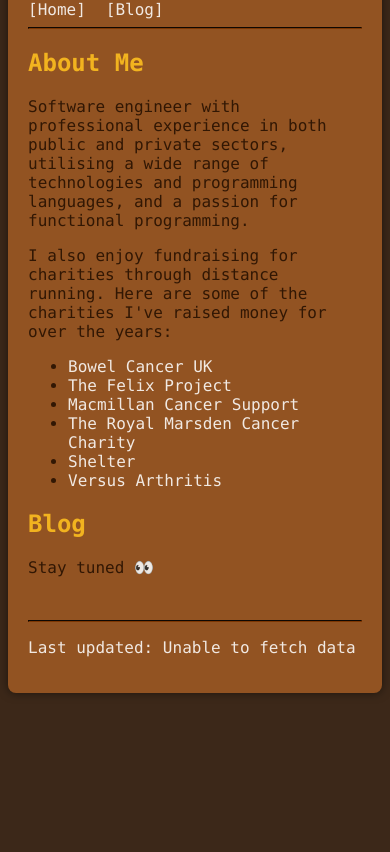
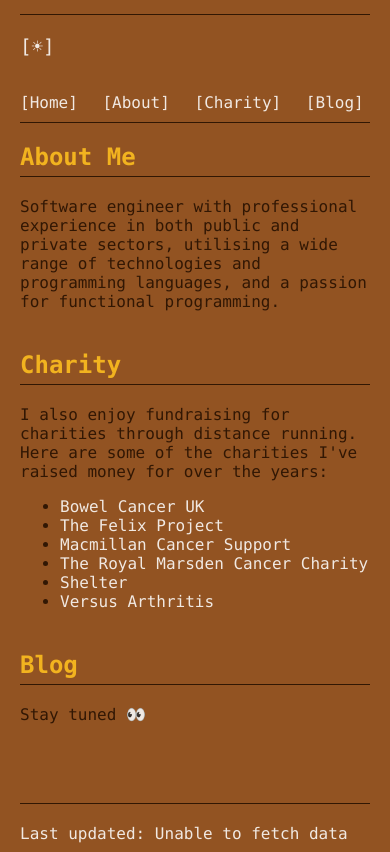
Before and after one commit to ngmjohnstone/ngmjohnstone.github.io, a website built with Vite: page index.html in a window 390 px wide. Shown: the part 126-978 px from the top of the page. Before the commit the page ends 844 px from the top, so only its background shows below. Built offline with nearby package versions, Linux system fonts and the light colour scheme; no server answers.

Commit message:
Restyle (#15)
* wip restyle

* wip nav and css changes

* light dark and other style changes

```diff
--- a/about.js
+++ b/about.js
@@ -8,10 +8,10 @@ const aboutText = `
 
 function createAboutSection() {
     const aboutSectionHTML = `
-      <div class="section-container" id="about">
+      <section class="section-container" id="about">
         <h2>${aboutTitle}</h2>
         <p>${aboutText}</p>
-      </div>
+      </section>
     `;
     return aboutSectionHTML;
   }
--- a/blog.js
+++ b/blog.js
@@ -7,10 +7,10 @@ const blogText = `
 
 function createBlogSection() {
     const blogSectionHtml = `
-      <div class="section-container" id="blog">
+      <section class="section-container" id="blog">
         <h2>${blogTitle}</h2>
         <p>${blogText}</p>
-      </div>
+      </section>
     `;
     return blogSectionHtml;
   }
--- a/charity.js
+++ b/charity.js
@@ -34,6 +34,7 @@ const charities = [
 ];
 
 function createCharitySection() {
+    const charityTitle = 'Charity';
 
     const charityItemHtml = charities.map(charityItem => `
         <li>
@@ -44,12 +45,13 @@ function createCharitySection() {
     `).join(' ');
 
     const charitySectionHtml = `
-      <div class="section-container" id="charity">
+      <section class="section-container" id="charity">
+        <h2>${charityTitle}</h2>
         <p>${charityText}</p>
         <ul class="list-container">
             ${charityItemHtml}
         </ul>
-      </div>
+      </section>
     `;
     return charitySectionHtml;
   }
--- a/main.js
+++ b/main.js
@@ -7,10 +7,45 @@ import { createFooterSection } from './footer.js';
 import { createHeaderSection } from './header.js';
 import { createNavSection } from './nav.js';
 
-document.querySelector('#app').innerHTML =
-  createHeaderSection() +
-  createNavSection() +
-  createAboutSection() +
-  createCharitySection() +
-  createBlogSection() +
-  createFooterSection();
+const app = document.querySelector('#app');
+
+app.innerHTML = `
+  ${createHeaderSection()}
+  <div class="layout-container">
+    <aside class="sidebar">
+      ${createNavSection()}
+    </aside>
+    <main class="content">
+      ${createAboutSection()}
+      ${createCharitySection()}
+      ${createBlogSection()}
+    </main>
+  </div>
+  ${createFooterSection()}
+`;
+
+const themeToggle = document.getElementById('theme-toggle');
+const currentTheme = localStorage.getItem('theme') || 'dark';
+
+const updateToggleText = (theme) => {
+  themeToggle.textContent = theme === 'light' ? '[☾]' : '[☀]';
+};
+
+if (currentTheme === 'light') {
+  document.documentElement.setAttribute('data-theme', 'light');
+}
+updateToggleText(currentTheme);
+
+themeToggle.addEventListener('click', (e) => {
+  e.preventDefault();
+  let theme = document.documentElement.getAttribute('data-theme');
+  if (theme === 'light') {
+    document.documentElement.removeAttribute('data-theme');
+    localStorage.setItem('theme', 'dark');
+    updateToggleText('dark');
+  } else {
+    document.documentElement.setAttribute('data-theme', 'light');
+    localStorage.setItem('theme', 'light');
+    updateToggleText('light');
+  }
+});
--- a/nav.js
+++ b/nav.js
@@ -3,20 +3,23 @@
 const profileImageUrl = '/favicon.png';
 
 function createNavSection() {
-  const headerSectionHtml = `
+  const navHtml = `
     <nav>
-      <ul>
-        <li>
-          <a href="/">[Home]</a>
-        </li>
-        <li>
-          <a href="#blog">[Blog]</a>
-        </li>
-      </ul>
+      <div class="theme-toggle-container">
+        <a href="#" id="theme-toggle"></a>
+      </div>
+      <div class="nav-section">
+        <h3>Navigation</h3>
+        <ul>
+          <li><a href="/">[Home]</a></li>
+          <li><a href="#about">[About]</a></li>
+          <li><a href="#charity">[Charity]</a></li>
+          <li><a href="#blog">[Blog]</a></li>
+        </ul>
+      </div>
     </nav>
-    <hr>
   `;
-  return headerSectionHtml;
+  return navHtml;
 }
 
 export { createNavSection };
--- a/public/style.css
+++ b/public/style.css
@@ -1,51 +1,130 @@
 :root {
-  /* Text */
   font-family: 'Monaco', monospace;
-  color: var(--dirt);
 
-  /* Colour */
-  --background-color: rgba(36, 36, 36, 1);
-  --naranja: rgba(255, 192, 31, 0.877);
-  --white: rgba(255, 255, 255, 0.87);
-  --box-shadow: 0 0 10px rgba(0, 0, 0, 0.5);
-  --clay: rgba(255, 137, 46, 0.441);
-  --dirt: rgba(39, 17, 0, 0.9);
-
+  /* --- Default (Dark Theme) --- */
+  --bg-page: rgba(39, 17, 0, 0.9);
+  --bg-content: rgba(255, 137, 46, 0.441);
+  --text-body: rgba(39, 17, 0, 0.9);
+  --text-header: rgba(255, 192, 31, 0.877);
+  --link-color: rgba(255, 255, 255, 0.87);
+  --border-color: rgba(39, 17, 0, 0.9);
+  --shadow-value: 0 0 10px rgba(0, 0, 0, 0.5);
 }
 
-/* Other core styles / behaviours */
-#app {
-  background-color: var(--clay);
-  margin: 0 auto;
-  padding: 20px;
-  border-radius: 8px;
-  box-shadow: var(--box-shadow);
+[data-theme="light"] {
+  --bg-page: #fffaf0;
+  --bg-content: #ffe0b2;
+  --text-body: #4e342e;
+  --text-header: #ef6c00;
+  --link-color: #d84315;
+  --border-color: #d7ccc8;
+  --shadow-value: 0 0 10px rgba(0, 0, 0, 0.1);
 }
 
+/* Global Styles */
 html {
   scroll-behavior: smooth;
 }
 
 body {
-  background-color: var(--dirt);
+  background-color: var(--bg-page);
+  color: var(--text-body);
+  margin: 0;
+  padding: 20px 0;
+}
+
+#app {
+  background-color: var(--bg-content);
+  margin: 0 auto;
+  padding: 20px;
+  border-radius: 8px;
+  box-shadow: var(--shadow-value);
+  max-width: 1200px;
 }
 
 hr {
-  border-color: var(--dirt);
+  border: 0;
+  border-top: 1px solid var(--border-color);
+  margin: 20px 0;
+}
+
+/* Layout */
+.layout-container {
+  display: flex;
+  flex-direction: row;
+  gap: 40px;
+  margin-top: 20px;
+}
+
+.sidebar {
+  width: 200px;
+  flex-shrink: 0;
+}
+
+.content {
+  flex-grow: 1;
+}
+
+/* Mobile Responsiveness */
+@media (max-width: 768px) {
+  .layout-container {
+    flex-direction: column;
+    gap: 20px;
+  }
+  .sidebar {
+    width: 100%;
+  }
+  .sidebar nav {
+    border-bottom: 1px solid var(--border-color);
+    padding-bottom: 10px;
+    display: flex;
+    flex-wrap: wrap;
+    gap: 15px;
+    align-items: center;
+  }
+  .theme-toggle-container {
+    margin-bottom: 0;
+  }
+  .sidebar nav .nav-section h3 {
+    display: none;
+  }
+  .sidebar nav .nav-section, .sidebar nav ul {
+    display: inline;
+    margin: 0;
+    padding: 0;
+  }
+  .sidebar nav ul li {
+    display: inline-block;
+    margin-bottom: 0;
+    margin-right: 15px;
+  }
+  .sidebar nav ul li:last-child {
+    margin-right: 0;
+  }
 }
 
 /* Links */
 a {
-  color: var(--white);
+  color: var(--link-color);
   text-decoration: none;
 }
 
 a:hover {
-  background: var(--dirt);
+  background: var(--text-body);
   background-clip: text;
   -webkit-background-clip: text;
   -webkit-text-fill-color: transparent;
   animation: gradient-animation 0.7s infinite;
+}
+
+/* Theme Toggle Button */
+.theme-toggle-container {
+  margin-bottom: 20px;
+}
+
+#theme-toggle {
+  display: inline-block;
+  font-size: 1.2em;
 }
 
 /* Header */
@@ -61,69 +140,33 @@ a:hover {
   margin-right: 10px;
   width: auto;
   height: 2.5em;
-  margin-right: 10px;
   border-radius: 8px;
 }
 
 .header-container .text {
-  background: var(--dirt);
+  background: var(--text-body);
   background-clip: text;
   -webkit-background-clip: text;
   -webkit-text-fill-color: transparent;
   text-align: center;
+  text-decoration: none;
 }
 
 .header-container .text:hover {
   animation: gradient-animation 0.7s infinite;
 }
 
-/* Funky animation for links */
+/* Animations */
 @keyframes gradient-animation {
-  0% {
-      background: linear-gradient(135deg, #00ff4c, #ff9ddb);
-      background-clip: text;
-      -webkit-background-clip: text;
-  }
-  12.5% {
-      background: linear-gradient(180deg, #00ff4c, #ff9ddb);
-      background-clip: text;
-      -webkit-background-clip: text;
-  }
-  25% {
-      background: linear-gradient(225deg, #00ff4c, #ff9ddb);
-      background-clip: text;
-      -webkit-background-clip: text;
-  }
-  37.5% {
-      background: linear-gradient(270deg, #00ff4c, #ff9ddb);
-      background-clip: text;
-      -webkit-background-clip: text;
-  }
-  50% {
-      background: linear-gradient(315deg, #00ff4c, #ff9ddb);
-      background-clip: text;
-      -webkit-background-clip: text;
-  }
-  62.5% {
-      background: linear-gradient(360deg, #00ff4c, #ff9ddb);
-      background-clip: text;
-      -webkit-background-clip: text;
-  }
-  75% {
-      background: linear-gradient(45deg, #00ff4c, #ff9ddb);
-      background-clip: text;
-      -webkit-background-clip: text;
-  }
-  87.5% {
-      background: linear-gradient(90deg, #00ff4c, #ff9ddb);
-      background-clip: text;
-      -webkit-background-clip: text;
-  }
-  100% {
-      background: linear-gradient(135deg, #00ff4c, #ff9ddb);
-      background-clip: text;
-      -webkit-background-clip: text;
-  }
+  0% { background: linear-gradient(135deg, #00ff4c, #ff9ddb); background-clip: text; -webkit-background-clip: text; }
+  12.5% { background: linear-gradient(180deg, #00ff4c, #ff9ddb); background-clip: text; -webkit-background-clip: text; }
+  25% { background: linear-gradient(225deg, #00ff4c, #ff9ddb); background-clip: text; -webkit-background-clip: text; }
+  37.5% { background: linear-gradient(270deg, #00ff4c, #ff9ddb); background-clip: text; -webkit-background-clip: text; }
+  50% { background: linear-gradient(315deg, #00ff4c, #ff9ddb); background-clip: text; -webkit-background-clip: text; }
+  62.5% { background: linear-gradient(360deg, #00ff4c, #ff9ddb); background-clip: text; -webkit-background-clip: text; }
+  75% { background: linear-gradient(45deg, #00ff4c, #ff9ddb); background-clip: text; -webkit-background-clip: text; }
+  87.5% { background: linear-gradient(90deg, #00ff4c, #ff9ddb); background-clip: text; -webkit-background-clip: text; }
+  100% { background: linear-gradient(135deg, #00ff4c, #ff9ddb); background-clip: text; -webkit-background-clip: text; }
 }
 
 /* Nav */
@@ -131,21 +174,27 @@ nav ul {
   list-style-type: none;
   padding: 0;
   margin: 0;
-  display: flex;
 }
 nav ul li {
-  margin-right: 20px;
+  margin-bottom: 10px;
 }
 
-/* Section */
+/* Sections */
+.section-container {
+  margin-bottom: 40px;
+}
+
 .section-container h2 {
-  color: var(--naranja);
+  color: var(--text-header);
+  border-bottom: 1px solid var(--border-color);
+  margin-top: 0;
+  padding-bottom: 5px;
 }
 
 /* Lists */
 .li-span:hover {
-  color: var(--white);
-  background: var(--naranja);
+  color: var(--link-color);
+  background: var(--text-header);
   background-clip: text;
   -webkit-background-clip: text;
   -webkit-text-fill-color: transparent;
```
